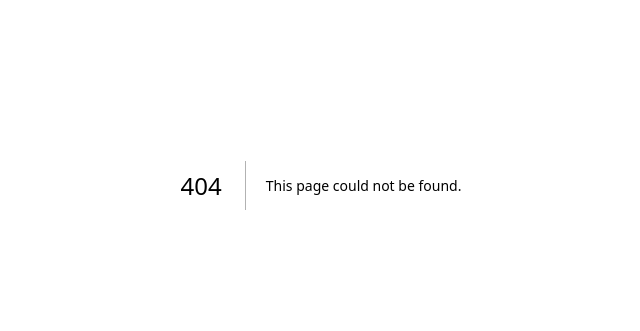
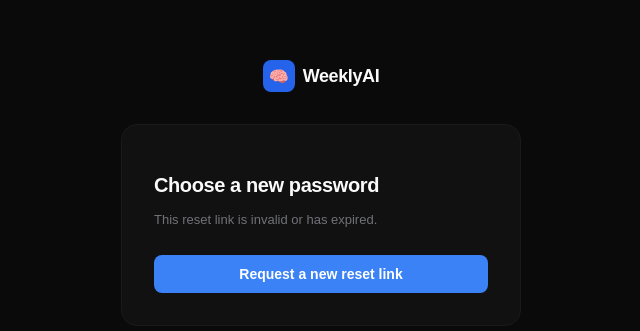
Before and after one commit to SahilArate/Multi-agent-AI-weekly-planner, a Next.js app in the folder frontend/: page /reset-password in a window 1280 px wide. Before the commit this address had no page. Shown: the part 215-546 px from the top of the page, without its empty margins (319-959 px from the left). Built offline with nearby package versions, Linux system fonts and the light colour scheme; no server answers.

Commit message:
reset password window

```diff
--- /dev/null
+++ b/frontend/src/app/reset-password/page.tsx
@@ -0,0 +1,194 @@
+'use client'
+import { FormEvent, useEffect, useState } from 'react'
+import Link from 'next/link'
+import { supabase } from '@/lib/supabase'
+
+type PageState = 'checking' | 'ready' | 'invalid' | 'success'
+
+export default function ResetPasswordPage() {
+  const [pageState, setPageState] = useState<PageState>('checking')
+  const [password, setPassword] = useState('')
+  const [confirmPassword, setConfirmPassword] = useState('')
+  const [showPassword, setShowPassword] = useState(false)
+  const [loading, setLoading] = useState(false)
+  const [error, setError] = useState('')
+
+  useEffect(() => {
+    let active = true
+    let recoveryEventSeen = false
+    const url = new URL(window.location.href)
+    const recoveryLink = url.searchParams.get('type') === 'recovery'
+      || new URLSearchParams(url.hash.slice(1)).get('type') === 'recovery'
+    const { data: { subscription } } = supabase.auth.onAuthStateChange((event, session) => {
+      if (event === 'PASSWORD_RECOVERY' && session) {
+        recoveryEventSeen = true
+        sessionStorage.setItem('password_recovery_pending', 'true')
+        if (active) setPageState('ready')
+      }
+    })
+
+    const checkRecoverySession = async () => {
+      const { data, error: sessionError } = await supabase.auth.getSession()
+      if (!active) return
+      if (sessionError) {
+        console.error('Unable to verify password recovery session:', sessionError)
+        setPageState('invalid')
+        return
+      }
+      const pendingRecovery = sessionStorage.getItem('password_recovery_pending') === 'true'
+      setPageState(data.session && (recoveryLink || recoveryEventSeen || pendingRecovery)
+        ? 'ready'
+        : 'invalid')
+    }
+
+    void checkRecoverySession()
+    return () => {
+      active = false
+      subscription.unsubscribe()
+    }
+  }, [])
+
+  const handleSubmit = async (event: FormEvent<HTMLFormElement>) => {
+    event.preventDefault()
+    setError('')
+    if (password.length < 8) {
+      setError('Your password must be at least 8 characters long.')
+      return
+    }
+    if (password !== confirmPassword) {
+      setError('The passwords do not match.')
+      return
+    }
+
+    setLoading(true)
+    try {
+      const { error: updateError } = await supabase.auth.updateUser({ password })
+      if (updateError) {
+        setError(updateError.message)
+        return
+      }
+      sessionStorage.removeItem('password_recovery_pending')
+      setPageState('success')
+    } catch (updateError) {
+      console.error('Unable to update password:', updateError)
+      setError('Unable to update your password. Please request a new reset link.')
+    } finally {
+      setLoading(false)
+    }
+  }
+
+  return (
+    <main style={{
+      minHeight: '100vh', background: '#0a0a0a', display: 'flex',
+      alignItems: 'center', justifyContent: 'center', padding: '24px',
+    }}>
+      <div style={{ width: '100%', maxWidth: '400px' }}>
+        <div style={{
+          display: 'flex', alignItems: 'center', justifyContent: 'center',
+          gap: '8px', marginBottom: '32px',
+        }}>
+          <div style={{
+            width: '32px', height: '32px', background: '#2563eb', borderRadius: '8px',
+            display: 'flex', alignItems: 'center', justifyContent: 'center', fontSize: '16px',
+          }}>🧠</div>
+          <span style={{
+            fontWeight: '700', fontSize: '18px', color: '#fafafa', letterSpacing: '-0.4px',
+          }}>WeeklyAI</span>
+        </div>
+
+        <section style={{
+          background: '#111111', border: '1px solid #1a1a1a',
+          borderRadius: '16px', padding: '32px',
+        }}>
+          <h1 style={{
+            fontSize: '20px', fontWeight: '700', color: '#fafafa',
+            letterSpacing: '-0.4px', marginBottom: '8px',
+          }}>
+            {pageState === 'success' ? 'Password updated' : 'Choose a new password'}
+          </h1>
+          <p style={{ fontSize: '13px', color: '#71717a', marginBottom: '24px', lineHeight: 1.6 }}>
+            {pageState === 'checking' ? 'Verifying your password reset link…'
+              : pageState === 'invalid' ? 'This reset link is invalid or has expired.'
+              : pageState === 'success' ? 'Your password has been changed. You can now sign in with it.'
+              : 'Enter and confirm the new password for your account.'}
+          </p>
+
+          {error && (
+            <div role="alert" style={{
+              background: '#1c0a0a', border: '1px solid #450a0a', borderRadius: '8px',
+              padding: '10px 14px', marginBottom: '16px', fontSize: '13px', color: '#f87171',
+            }}>{error}</div>
+          )}
+
+          {pageState === 'ready' && (
+            <form onSubmit={handleSubmit}>
+              <label htmlFor="new-password" style={{
+                fontSize: '12px', fontWeight: '500', color: '#a1a1aa',
+                display: 'block', marginBottom: '6px',
+              }}>New password</label>
+              <input
+                id="new-password"
+                type={showPassword ? 'text' : 'password'}
+                autoComplete="new-password"
+                minLength={8}
+                required
+                value={password}
+                onChange={event => setPassword(event.target.value)}
+                placeholder="At least 8 characters"
+                style={{
+                  width: '100%', background: '#0a0a0a', border: '1px solid #222',
+                  borderRadius: '8px', padding: '10px 12px', fontSize: '13px',
+                  color: '#fafafa', outline: 'none', marginBottom: '16px',
+                }}
+              />
+              <label htmlFor="confirm-password" style={{
+                fontSize: '12px', fontWeight: '500', color: '#a1a1aa',
+                display: 'block', marginBottom: '6px',
+              }}>Confirm new password</label>
+              <input
+                id="confirm-password"
+                type={showPassword ? 'text' : 'password'}
+                autoComplete="new-password"
+                minLength={8}
+                required
+                value={confirmPassword}
+                onChange={event => setConfirmPassword(event.target.value)}
+                placeholder="Enter your new password again"
+                style={{
+                  width: '100%', background: '#0a0a0a', border: '1px solid #222',
+                  borderRadius: '8px', padding: '10px 12px', fontSize: '13px',
+                  color: '#fafafa', outline: 'none', marginBottom: '12px',
+                }}
+              />
+              <label style={{
+                display: 'flex', alignItems: 'center', gap: '8px',
+                fontSize: '12px', color: '#a1a1aa', marginBottom: '20px',
+              }}>
+                <input
+                  type="checkbox"
+                  checked={showPassword}
+                  onChange={event => setShowPassword(event.target.checked)}
+                />
+                Show password
+              </label>
+              <button type="submit" disabled={loading} style={{
+                width: '100%', background: loading ? '#1a1a1a' : '#3b82f6',
+                color: loading ? '#71717a' : '#fff', fontSize: '14px', fontWeight: '600',
+                padding: '11px', borderRadius: '8px', border: 'none',
+                cursor: loading ? 'wait' : 'pointer',
+              }}>{loading ? 'Updating…' : 'Update password'}</button>
+            </form>
+          )}
+
+          {(pageState === 'invalid' || pageState === 'success') && (
+            <Link href={pageState === 'success' ? '/login' : '/forgot-password'} style={{
+              display: 'block', textAlign: 'center', background: '#3b82f6', color: '#fff',
+              fontSize: '14px', fontWeight: '600', padding: '11px', borderRadius: '8px',
+              textDecoration: 'none',
+            }}>{pageState === 'success' ? 'Go to sign in' : 'Request a new reset link'}</Link>
+          )}
+        </section>
+      </div>
+    </main>
+  )
+}
```
Also changed, not shown: 2 other files (tests, documents, lock files or other folders).
